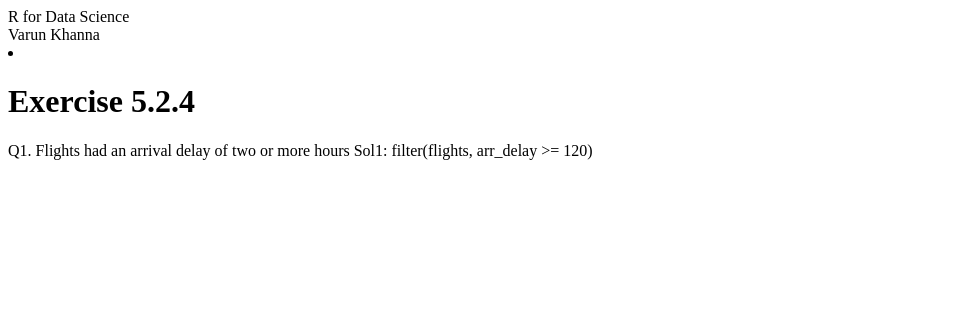
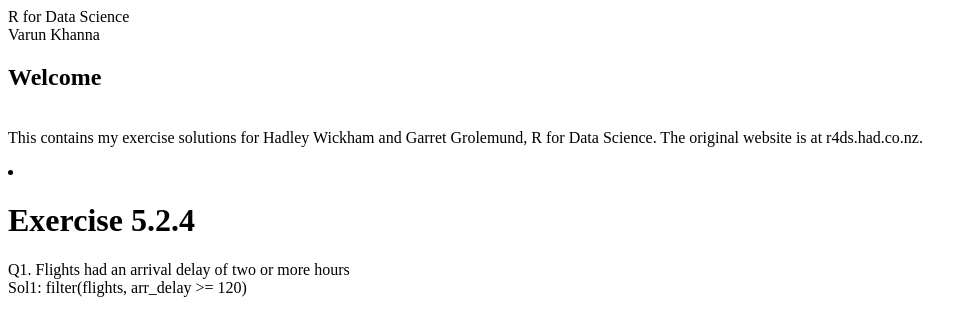
Before and after one commit to imvarun9/R-for-Data-Science, a plain HTML site: page index.html in a window 1280 px wide. Shown: the whole page, without its empty margins (0-977 px from the left). Drawn offline with Linux system fonts and the light colour scheme.

Commit message:
Update index.html

```diff
--- a/index.html
+++ b/index.html
@@ -5,11 +5,16 @@
     <link href ="style.css" rel = "stylesheet" type = "text/css">
     </head>
   <body>
-   <div class = "title"> R for Data Science <br>Varun Khanna</br></div>
+   <div class = "header"> R for Data Science <br>Varun Khanna</br>
+    <p><h2>Welcome</h2><br>
+    This contains my exercise solutions for Hadley Wickham and Garret Grolemund, R for Data Science.
+    The original website is at r4ds.had.co.nz.</br>
+    </p>
+    </div>
   <div class = "chapter5">
      <li ><h1> Exercise 5.2.4</h1>
      <p> Q1. Flights had an arrival delay of two or more hours
-      Sol1: filter(flights, arr_delay >= 120)
+      <br>Sol1: filter(flights, arr_delay >= 120)</br>
      </p>
        </li>
     </div>
```
